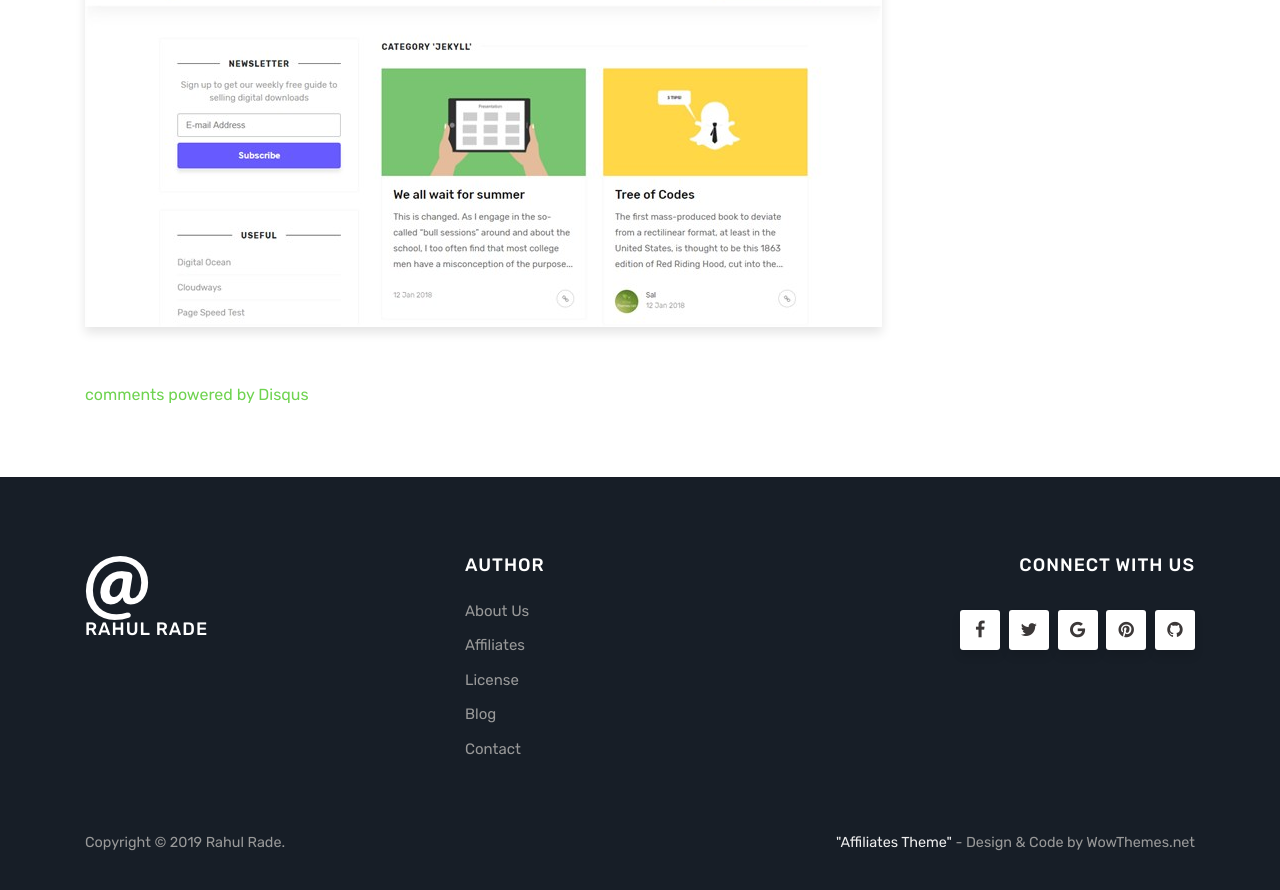
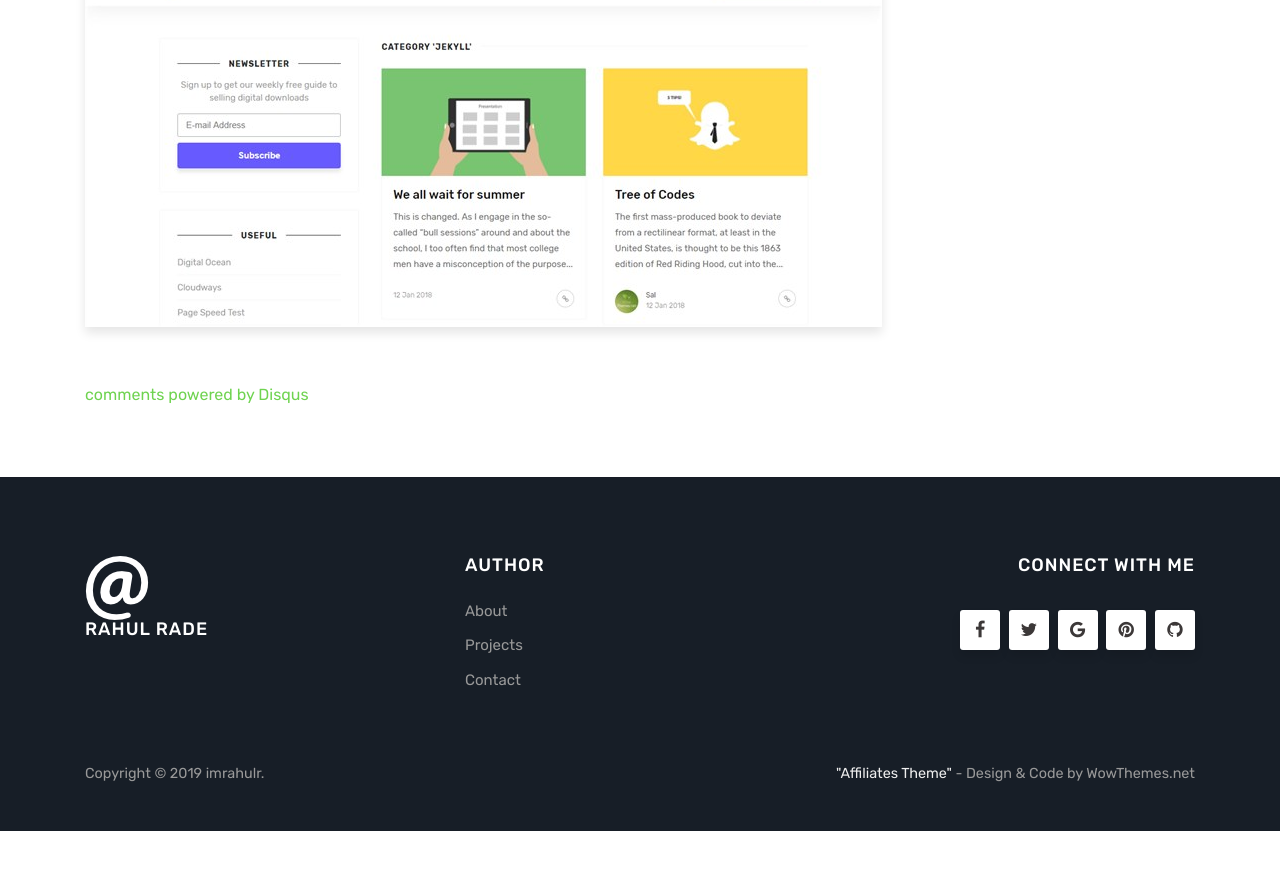
Before and after one commit to imrahulr/imrahulr.github.io, a Jekyll site: the page built from about.md, in a window 1280 px wide and 900 px high, scrolled down 3082 px. Shown: the top 890 px of the window. Built offline with Jekyll 4.4.1, drawn with Linux system fonts in a browser that asks for light colours; comment, search, counter and statistics services are not loaded; after the commit the page ends 3913 px from its top, so only the background shows below that.

Commit message:
first commit

```diff
--- a/_layouts/default.html
+++ b/_layouts/default.html
@@ -73,12 +73,13 @@
                 </li>
 
                 <li class="nav-item">
-                    <a class="nav-link" href="{{ site.baseurl }}/contact">Contact</a>
+                    <a target="_blank" href="https://github.com/wowthemesnet/affiliates-jekyll-theme">Github</a>
                 </li>
 
-                 <li class="nav-item">
-                    <a target="_blank" class="nav-link" href="https://github.com/wowthemesnet/affiliates-jekyll-theme">Github</a>
+                <li class="nav-item">
+                    <a class="nav-link" class="nav-link" href="{{ site.baseurl }}/contact">Contact</a>
                 </li>
+
 
 
                 <li class="nav-item">
@@ -141,23 +142,21 @@
                 <div class="footer-widget">
                 <h5 class="title">Author</h5>
                 <ul>
-                <li><a href="https://www.wowthemes.net/premium-themes-templates/">About Us</a></li>
-                <li><a target="_blank" href="https://www.wowthemes.net/affiliate-area/">Affiliates</a></li>
-                <li><a href="https://www.wowthemes.net/terms-and-conditions/">License</a></li>
-                <li><a href="https://www.wowthemes.net/blog/">Blog</a></li>
-                <li><a href="https://www.wowthemes.net/support/">Contact</a></li>
+                <li><a href="https://www.wowthemes.net/premium-themes-templates/">About</a></li>
+                <li><a target="_blank" href="https://www.wowthemes.net/affiliate-area/">Projects</a></li>
+                <li><a href="https://www.wowthemes.net/terms-and-conditions/">Contact</a></li>
                 </ul>
                 </div>
                 </div>
 
                 <div class="col-sm-4 text-right footersocial">
                 <div class="footer-widget">
-                    <h5 class="title">Connect with Us</h5>
+                    <h5 class="title">Connect with Me</h5>
                     <i class="fa fa-facebook"></i>
                     <i class="fa fa-twitter"></i>
-                        <i class="fa fa-google"></i>
-                     <i class="fa fa-pinterest"></i>
-                     <i class="fa fa-github"></i>
+                    <i class="fa fa-google"></i>
+                    <i class="fa fa-pinterest"></i>
+                    <i class="fa fa-github"></i>
                 </div>
                 </div>
 
@@ -165,7 +164,7 @@
 
             <div class="copyright">
                 <p class="pull-left">
-                Copyright © {{ site.time | date: "%Y" }} {{ site.name }}.
+                Copyright © {{ site.time | date: "%Y" }} imrahulr.
                 </p>
                 <p class="pull-right">
                 <!-- Please, leave credit to author unless you own a commercial license: https://www.wowthemes.net/freebies-license/ -->
```
